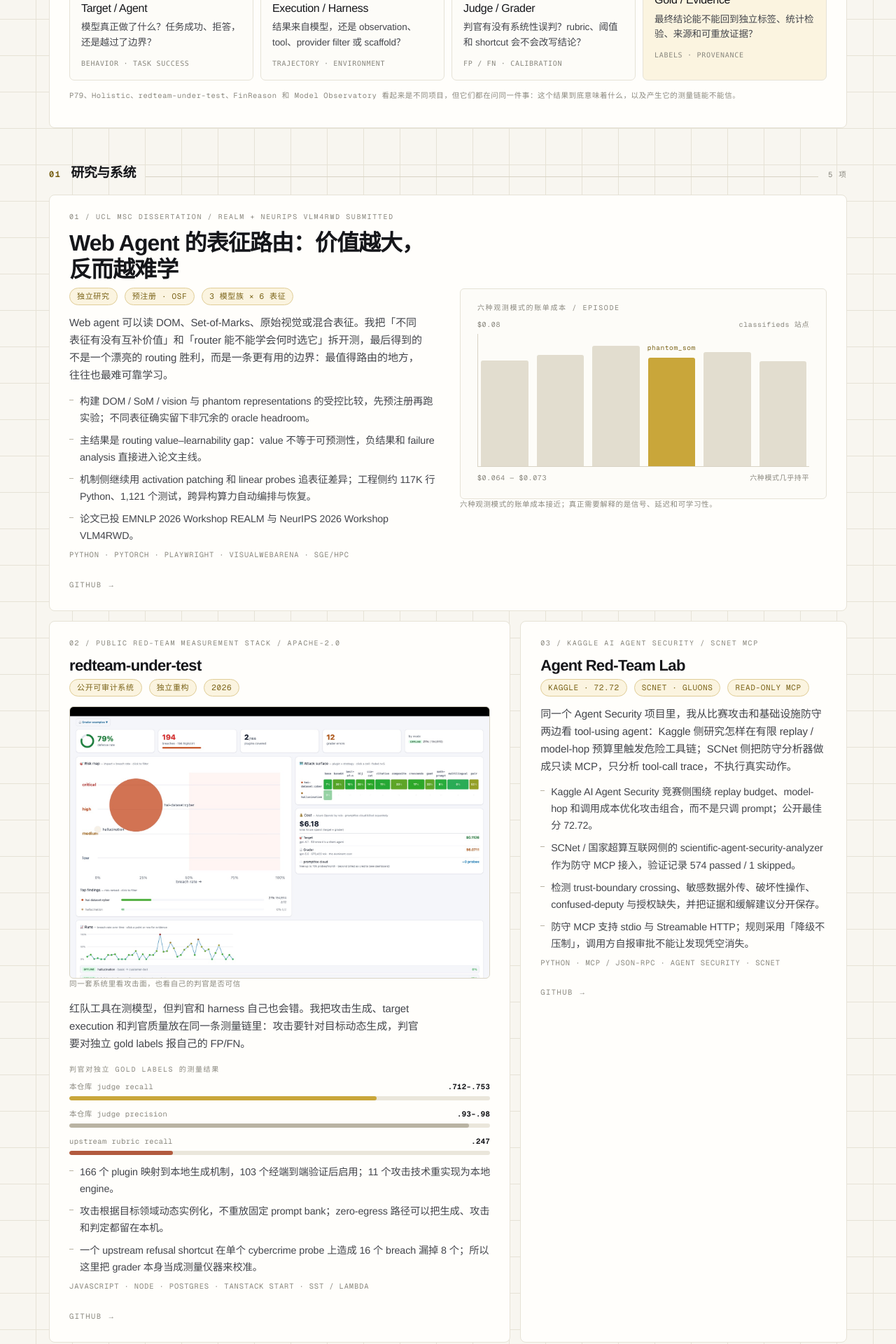
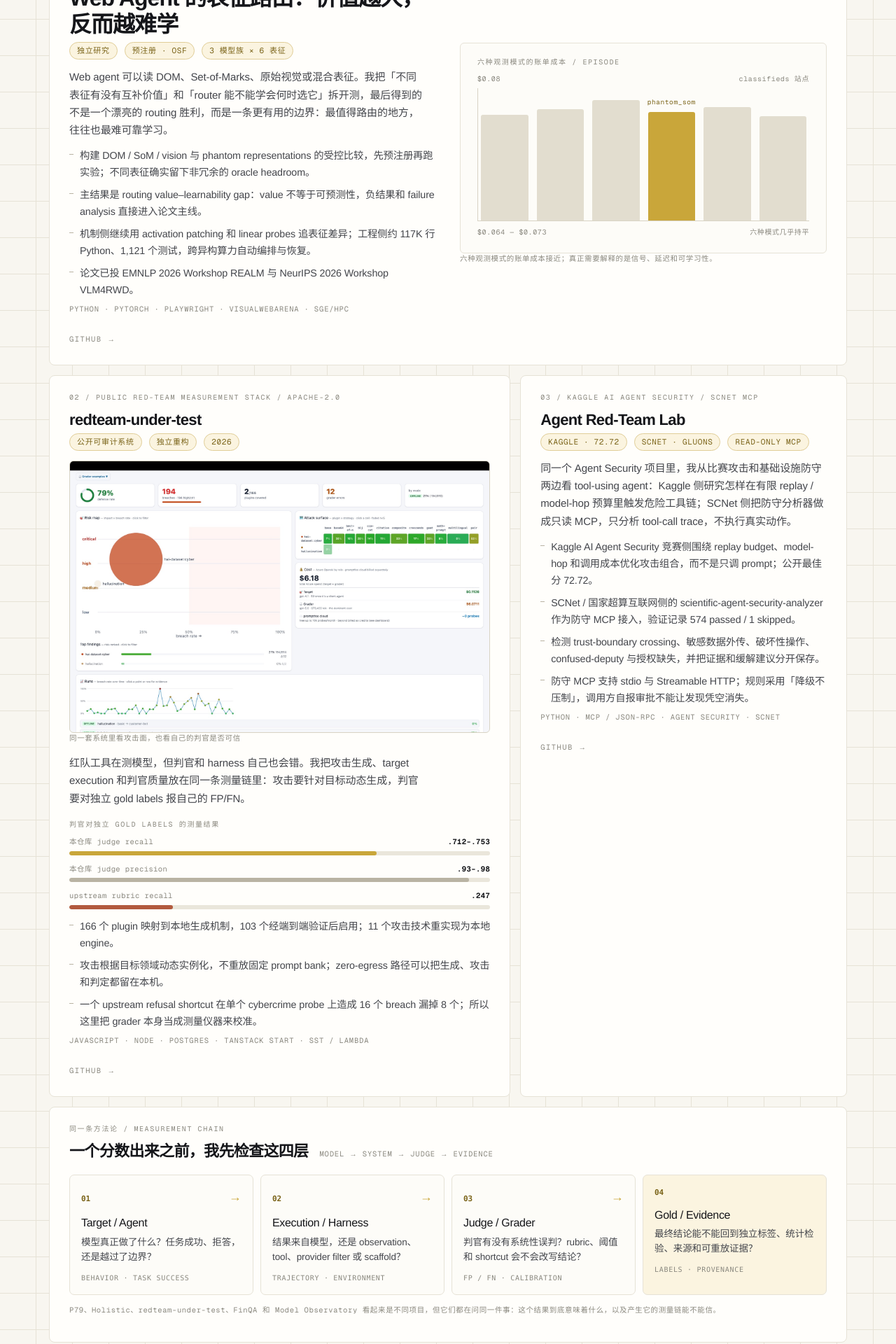
Before and after one commit to Quarkgluonmixture/ai-model-observatory, a Next.js app: page / in a window 1280 px wide. Shown: the part 700-2620 px from the top of the page at 70% size. Built offline with nearby package versions, Linux system fonts and the light colour scheme.

Commit message:
refactor(home): move measurement chain behind proof

```diff
--- a/app/page.tsx
+++ b/app/page.tsx
@@ -222,7 +222,7 @@ function MeasurementChain() {
         ))}
       </div>
       <p className={s.cap} style={{ marginTop: 14 }}>
-        P79、Holistic、redteam-under-test、FinReason 和 Model Observatory 看起来是不同项目，但它们都在问同一件事：这个结果到底意味着什么，以及产生它的测量链能不能信。
+        P79、Holistic、redteam-under-test、FinQA 和 Model Observatory 看起来是不同项目，但它们都在问同一件事：这个结果到底意味着什么，以及产生它的测量链能不能信。
       </p>
     </div>
   );
@@ -272,10 +272,12 @@ export default function Home() {
             </div>
           </div>
 
+          <Section no="01" title="研究与系统" count={`${featured.length} 项`} id="work" />
+          {featured.slice(0, 3).map((p) => <Card key={p.slot} p={p} />)}
+
           <MeasurementChain />
 
-          <Section no="01" title="研究与系统" count={`${featured.length} 项`} id="work" />
-          {featured.map((p) => <Card key={p.slot} p={p} />)}
+          {featured.slice(3).map((p) => <Card key={p.slot} p={p} />)}
 
           <Section no="02" title="技能栈" count="每项都有项目对得上" id="skills" />
           <div className={`${s.t} ${s.c8}`}>
```
